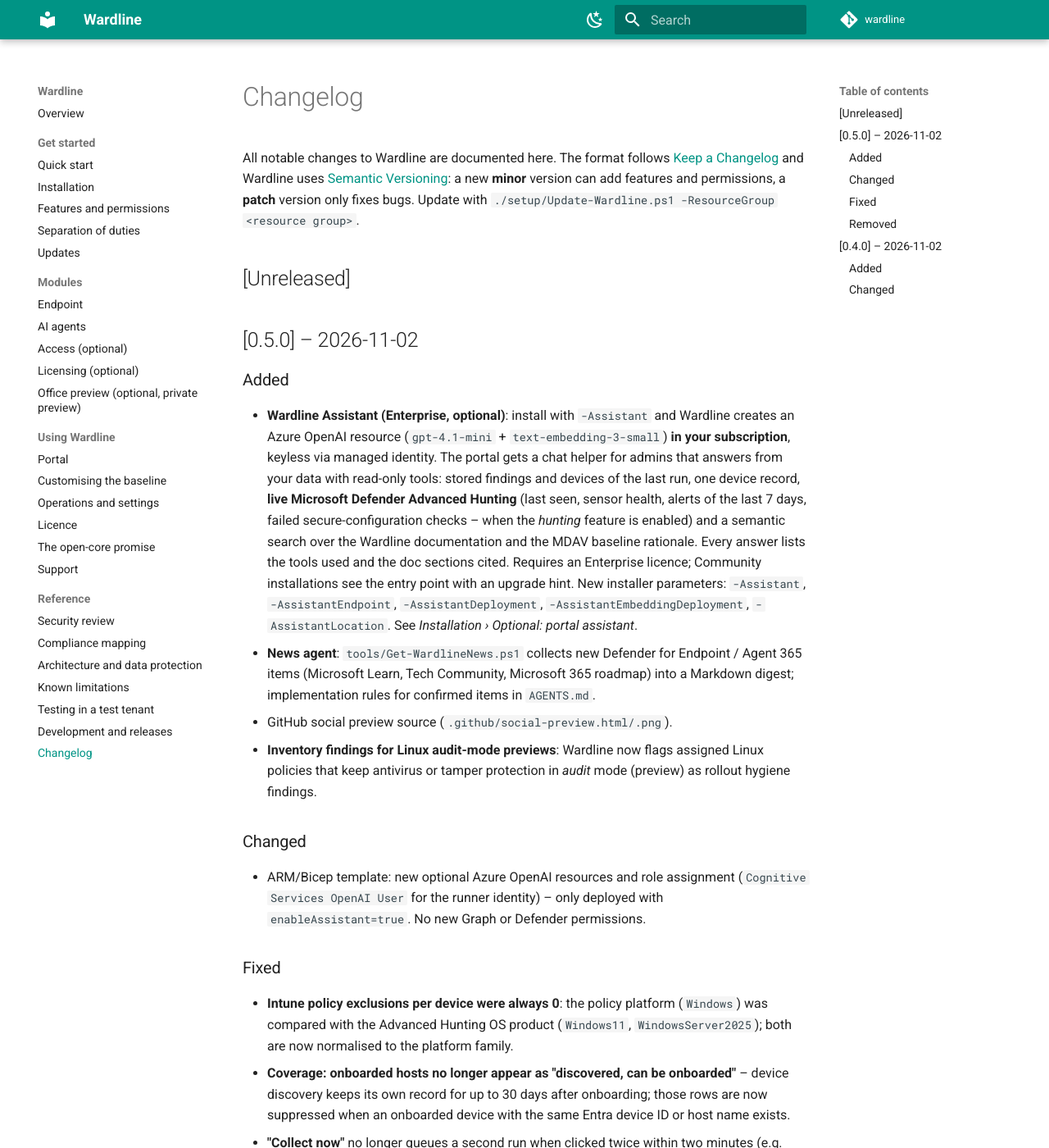
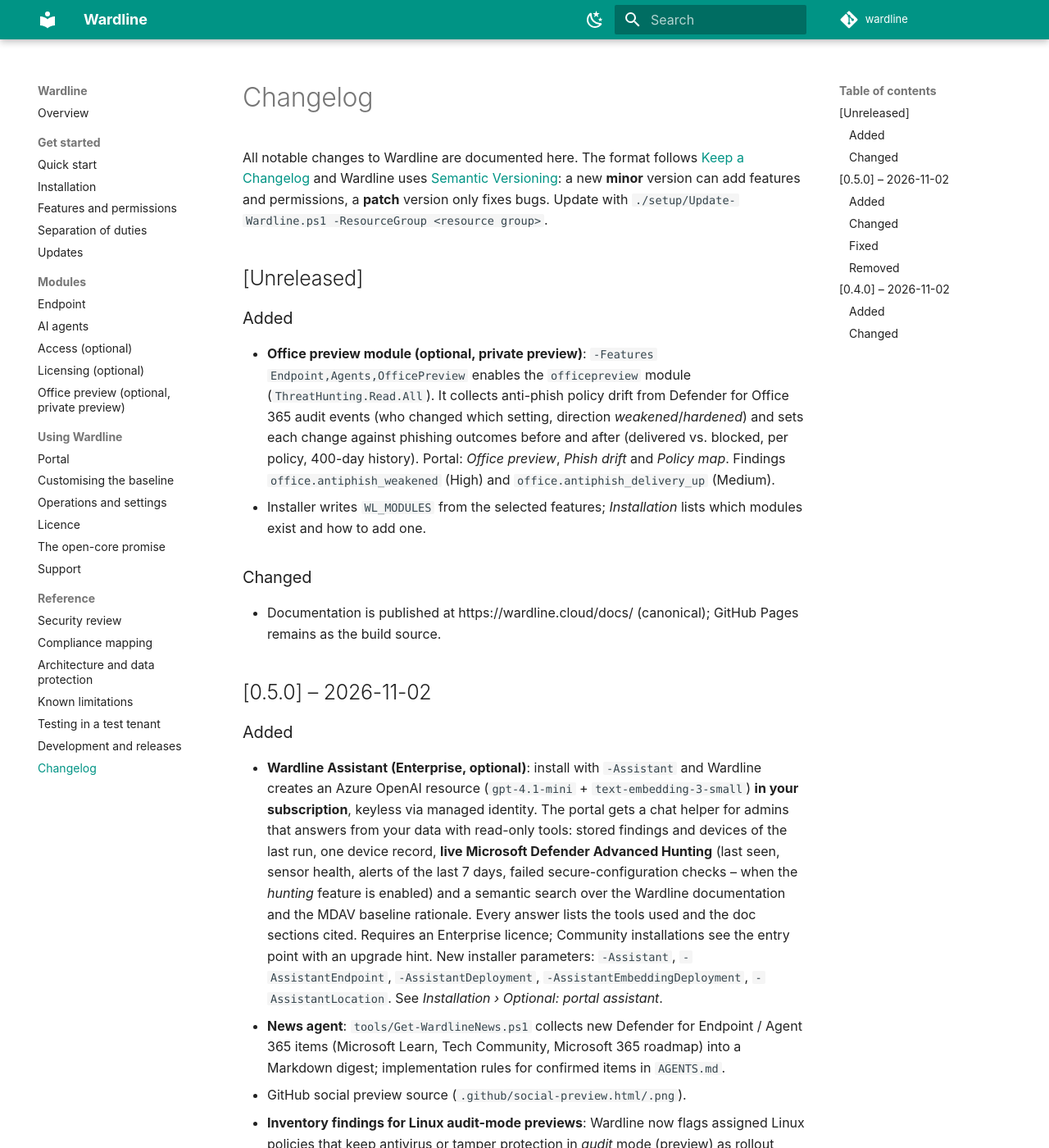
Before and after one commit to dominikhoefling/gapsio, an MkDocs documentation site: the page built from docs/changelog.md, in a window 1280 px wide and 1400 px high. Shown: the whole window at 82% size. Built offline with MkDocs 1.6.1 and Material for MkDocs 9.7.7, drawn with Linux system fonts in a browser that asks for light colours; comment, search, counter and statistics services are not loaded.

Commit message:
Docs: canonical site_url https://wardline.cloud/docs/, self-hosted fonts; changelog for Office preview module

```diff
--- a/CHANGELOG.md
+++ b/CHANGELOG.md
@@ -5,6 +5,17 @@ and Wardline uses [Semantic Versioning](https://semver.org/): a new **minor** ve
 a **patch** version only fixes bugs. Update with `./setup/Update-Wardline.ps1 -ResourceGroup <resource group>`.
 
 ## [Unreleased]
+
+### Added
+- **Office preview module (optional, private preview)**: `-Features Endpoint,Agents,OfficePreview` enables the `officepreview`
+  module (`ThreatHunting.Read.All`). It collects anti-phish policy drift from Defender for Office 365 audit events (who changed
+  which setting, direction *weakened*/*hardened*) and sets each change against phishing outcomes before and after
+  (delivered vs. blocked, per policy, 400-day history). Portal: *Office preview*, *Phish drift* and *Policy map*.
+  Findings `office.antiphish_weakened` (High) and `office.antiphish_delivery_up` (Medium).
+- Installer writes `WL_MODULES` from the selected features; *Installation* lists which modules exist and how to add one.
+
+### Changed
+- Documentation is published at https://wardline.cloud/docs/ (canonical); GitHub Pages remains as the build source.
 
 ## [0.5.0] – 2026-11-02
 
--- a/mkdocs.yml
+++ b/mkdocs.yml
@@ -1,4 +1,5 @@
 site_name: Wardline
+site_url: https://wardline.cloud/docs/
 site_description: Self-hosted visibility into where Microsoft Defender and AI agent protection actually has gaps.
 repo_url: https://github.com/dominikhoefling/wardline
 repo_name: wardline
@@ -8,6 +9,7 @@ copyright: Wardline
 theme:
   name: material
   language: en
+  font: false
   palette:
     - media: "(prefers-color-scheme: light)"
       scheme: default
```
